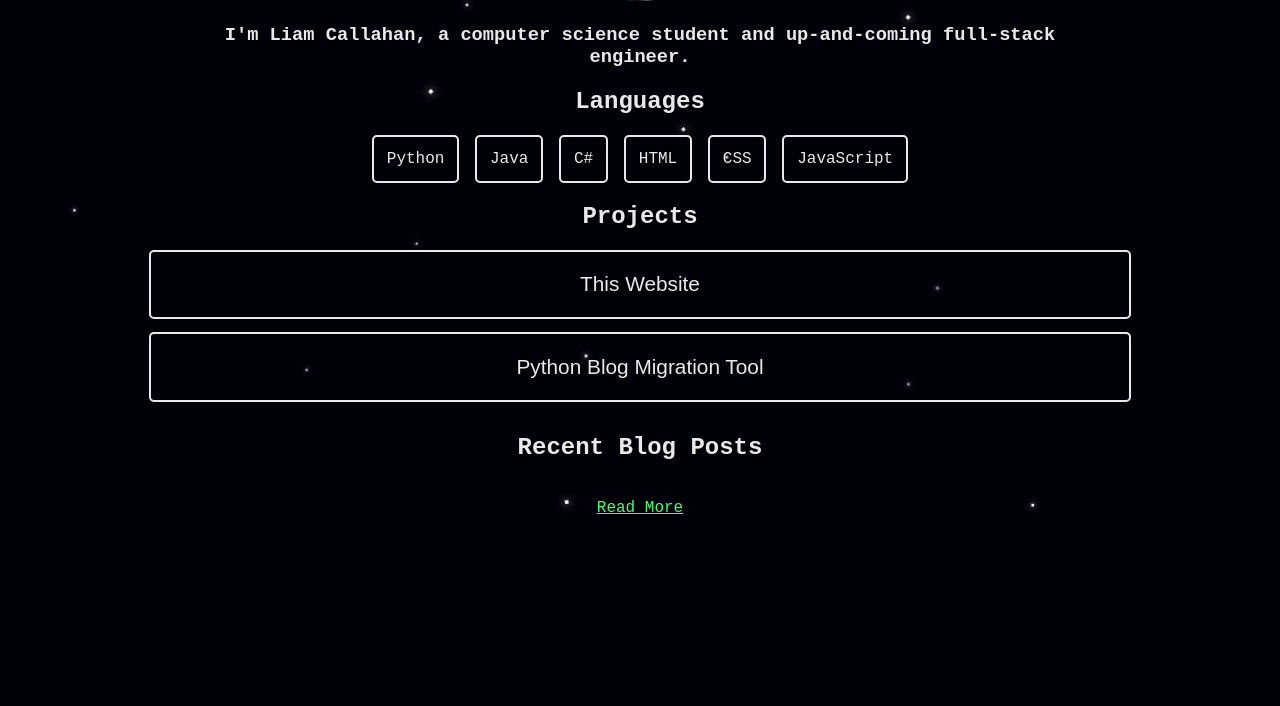
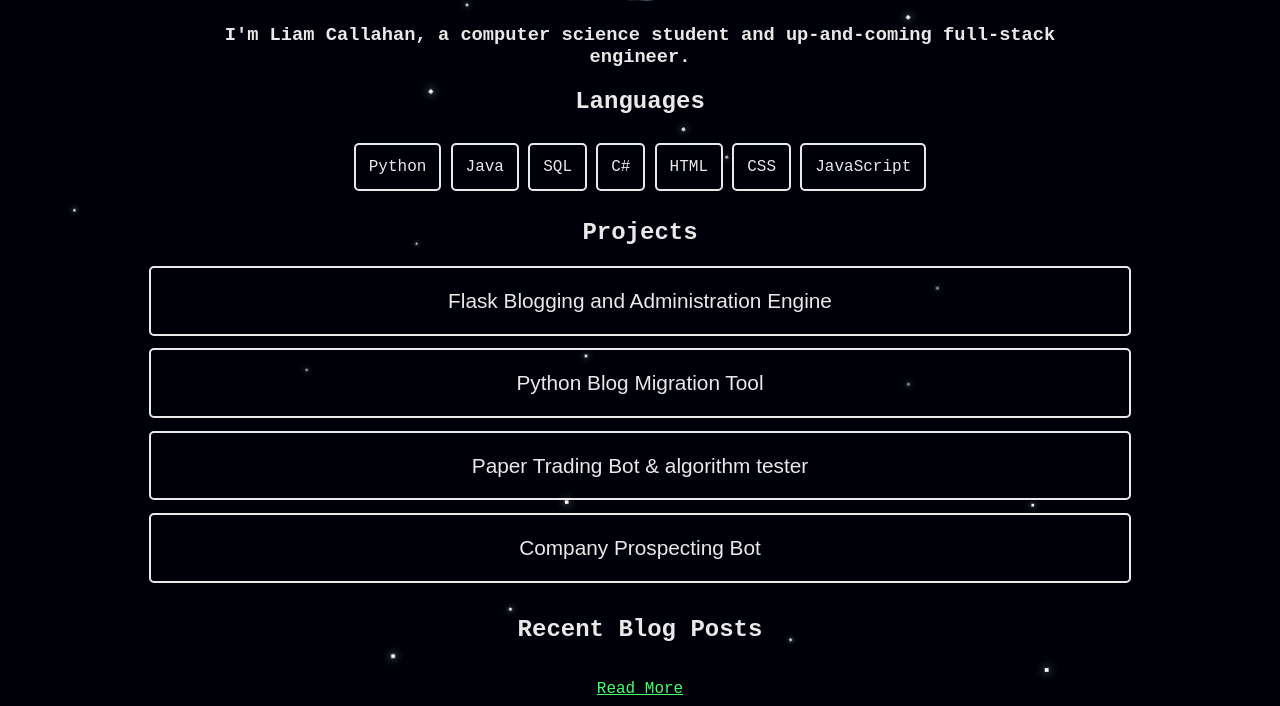
Before and after one commit to aCodeCrafter/Personal-Website, a Flask app: page / in a window 1280 px wide. Shown: the part 456-1162 px from the top of the page. Before the commit the page ends 970 px from the top, so only its background shows below. Run offline with Flask 3, Linux system fonts and the light colour scheme; data that the repository does not hold is empty; some libraries are stand-ins or nearby versions.

Commit message:
Update Frontend resume section

```diff
--- a/personal_website_app/static/main.css
+++ b/personal_website_app/static/main.css
@@ -57,8 +57,9 @@ h4 {
 }
 
 .languages {
-  display: flex;
+  display: flex wrap;
   gap: 1em;
+  line-height: 4em;
   justify-content: center;
 }
 
@@ -84,7 +85,8 @@ h4 {
 
 .expandable .content.visible {
   opacity: 1;
-  height: 6em;
+  /* height: 8em; */
+  height: min-content;
 }
 
 .toggle-button {
--- a/personal_website_app/templates/main.html
+++ b/personal_website_app/templates/main.html
@@ -19,6 +19,7 @@
     <div class="languages">
       <span class="language-box">Python</span>
       <span class="language-box">Java</span>
+      <span class="language-box">SQL</span>
       <span class="language-box">C#</span>
       <span class="language-box">HTML</span>
       <span class="language-box">CSS</span>
@@ -28,19 +29,43 @@
     <!-- Projects -->
     <h2>Projects</h2>
     <div class="expandable">
-      <button class="toggle-button">This Website</button>
+      <button class="toggle-button">Flask Blogging and Administration Engine</button>
       <div class="content">
-        <p>This website was handcoded in HTML/JavaScript/CSS and Flask in Python.
-           It now runs on Flask & Nginx on a VPS, which I manage.</p>
+        <p>For this website I wanted a simple portfolio and blog administration engine that I could use to host a portfolio,
+           and a basic blog engine. So I built my own using Flask and PostGreSQL. All of the code
+           for this website can be found on <a href="https://github.com/aCodeCrafter/personal_website">my github</a>
+           and a full writeup is on the way.</p>
       </div>
     </div>
 
     <div class="expandable">
       <button class="toggle-button">Python Blog Migration Tool</button>
       <div class="content">
-        <p>Developed a program in Python that scraped Weebly Blog content and converted it to
-          WordPress posts via the WordPress REST API. This eliminated ~90% of the repetitive
-          labor needed to transfer the posts</p>
+        <p>A while back my church wanted to migrate their website from Weebly to Wordpress to reduce unnecessary operating costs.
+          So I built a python tool to scrape the weebly blog archives, convert them to wordpress blog posts, and then submit
+          them to the new website via the WordPress REST API. This one was a bit more difficult because there wasn't much
+          documentation for the WordPress REST API, but thankfully I was able to reverse engineer it by studying the nework
+          requests made by the browser when submitting new posts.
+        </p>
+      </div>
+    </div>
+    <div class="expandable">
+      <button class="toggle-button">Paper Trading Bot & algorithm tester</button>
+      <div class="content">
+        <p>I got the idea to make a paper trading tool that would backtest different trading algorithms on previous stock price
+          data, so I made this tool to do just that. It uses the yfinance module to download data from Yahoo Finance, and keeps
+          the stock trading algorithms in seperate plug & play functions so that they can be swapped out at will. The code can
+          be found on <a href="https://github.com/aCodeCrafter/personal_website">my github.</a></p>
+      </div>
+    </div>
+    <div class="expandable">
+      <button class="toggle-button">Company Prospecting Bot </button>
+      <div class="content">
+        <p>This is a project I started in July of 2025, where I attempted to create
+          a bot that scraped the SEC's EDGAR platform for publicly traded companies,
+          and identify ones that are both growing and in technology fields, so I could
+          build prospect lists for interesting companies who may be more likely to hire
+          undergrads.</p>
       </div>
     </div>
 
```
